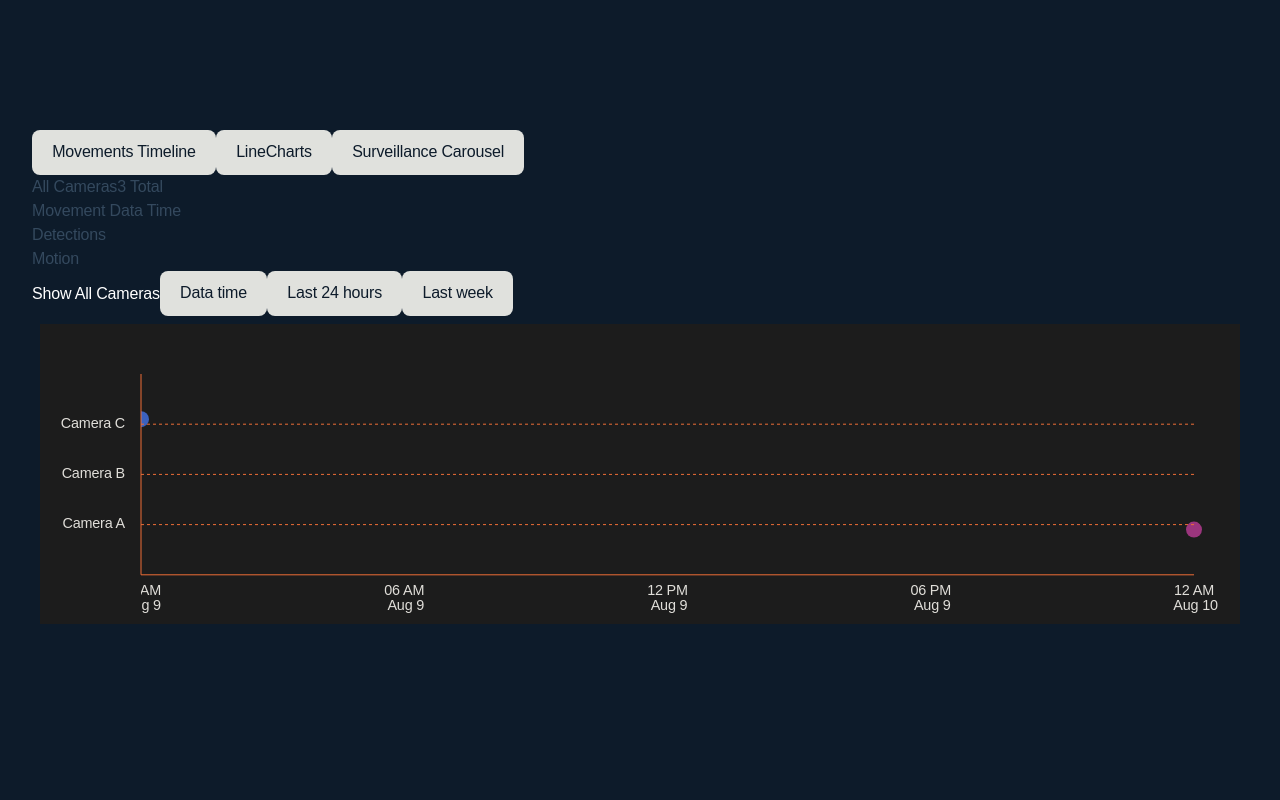
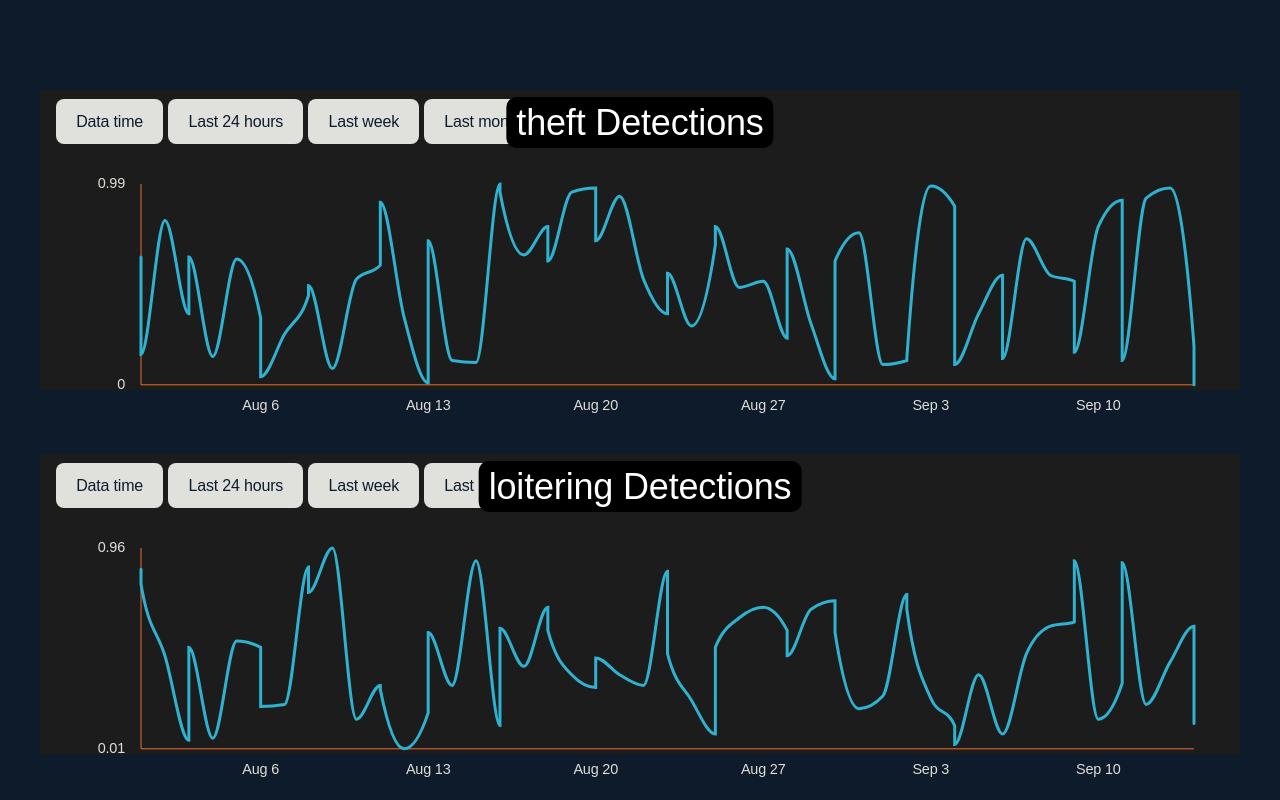
Before and after one commit to teknoir/observatory, a React (Vite) app: page /linecharts in a window 1280 px wide. Shown: the top 800 px of the page. Built offline with nearby package versions, Linux system fonts and the light colour scheme.

Commit message:
feat: add basic layou for dashboard

```diff
--- a/package.json
+++ b/package.json
@@ -15,6 +15,7 @@
     "d3": "^7.8.5",
     "react": "^18.2.0",
     "react-dom": "^18.2.0",
+    "react-router-dom": "^6.16.0",
     "resize-observer-polyfill": "^1.5.1",
     "vite-plugin-singlefile": "^0.13.5"
   },
--- a/src/App.tsx
+++ b/src/App.tsx
@@ -1,158 +1,18 @@
-// @ts-nocheck
-import './App.css'
-import wsConnect from './helpers'
-import Carousel from './components/Carousel'
-import { useEffect, useState } from 'react'
-import { isDev } from './helpers'
-import { LineChart } from './components/LineChart'
-import { MovementsTimeline } from './components/MovementsTimeline'
-import movements from "../datasets/movements.json"
-import movements2 from "../datasets/movements2.json"
-import movements_lines from "../datasets/movements_script.json"
-import temperature from "../datasets/temperature.json"
-import * as d3 from "d3"
-import { SurveillanceCarousel } from './components/SurveillanceCarousel'
+import { BrowserRouter, Routes, Route } from "react-router-dom";
+import Home from "./routes/Home";
+import LineCharts from "./routes/Linecharts";
 
-// MovementsTimelineReact settings
-const timeParser = d3.timeParse("%m/%d/%Y")
-const formatTime = d => new Date(Number(d)).toLocaleDateString("en-US")
-const dateAccessor = d => timeParser(formatTime(d.timestamp))
-const peripheralAccessor = d => d.peripheral
-const countAccessor = d => d.count
-
-const eventAccessor = d => d.event_name;
-const contextAccessor = d => d.context;
-
-const dateTemperatureAccessor = d => timeParser(d.date)
-const temperatureAccessor = d => d.temperature
 
 function App() {
-  const [showComponent, setShowComponent] = useState(1)
-  // WS example
-  // const nodeRedWsURL = "ws://127.0.0.1:1880/ws/multiple-charts"
-  // const initialData = [
-  //   { name: "A", value: 5 },
-  //   { name: "B", value: 10 },
-  //   { name: "C", value: 7 },
-  // ]
-  // const [chartData, setChartData] = useState(initialData)
-  // const loc = window.location
-  // const wsUrl =
-  //   loc.protocol === "https:" ? "wss:" : "ws:"
-  //     + "//" + loc.host + "/ws" + loc.pathname
-  // const data: any = wsConnect(isDev() ? nodeRedWsURL : wsUrl)
-  //
-  // useEffect(() => {
-  //   console.log("WS connected to: ", isDev() ? nodeRedWsURL : wsUrl)
-  // }, [])
-  //
-  // useEffect(() => {
-  //   console.log(data)
-  // }, [data])
-  //
-  // function addDataPoint() {
-  //   const newDataPoint = {
-  //     name: "newName" + Math.random() * 100,
-  //     value: Math.ceil(Math.random() * 100)
-  //   }
-  //   setChartData([...chartData, newDataPoint])
-  // }
-
-  const dataByEvent = Array.from(d3.group(movements_lines, eventAccessor), ([key, value]) => ({ event_name: key, data: value }));
-
-  {/*
-  const dataByEvent = Array.from(d3.group(movements, eventAccessor), ([event_name, eventData]) => ({
-    event_name,
-    dataByContext: Array.from(d3.group(eventData, contextAccessor), ([context, contextData]) => ({
-      context,
-      data: contextData,
-    })),
-  }));
-   */}
 
   return (
-    <>
-      <nav className="w-[100%] flex justify-around absolute top-5">
-        <button onClick={() => setShowComponent(1)}>Movements Timeline</button>
-        <button onClick={() => setShowComponent(2)}>LineCharts</button>
-        <button onClick={() => setShowComponent(3)}>Surveillance Carousel</button>
-      </nav>
+    <BrowserRouter>
+      <Routes>
+        <Route path="/" element={<Home />} />
+        <Route path="/linecharts" element={<LineCharts />} />
+      </Routes>
+    </BrowserRouter>
+  );
+};
 
-      {
-        showComponent === 1 &&
-
-        <MovementsTimeline
-          data={movements}
-          xAccessor={dateAccessor}
-          yAccessor={peripheralAccessor}
-        />
-      }
-
-      {
-        showComponent === 2 && dataByEvent.map(eventData => (
-          <div key={eventData.event_name} style={{ position: 'relative', marginTop: '4em' }}>
-            <LineChart
-              data={eventData.data}
-              xAccessor={dateAccessor}
-              yAccessor={countAccessor}
-            //colorAccessor= {contextAccessor}
-            />
-            <center>
-              <h1 style={{ marginTop: '0', position: 'absolute', top: '0', left: '50%', transform: 'translateX(-50%)' }}>
-                <span className="line-chart-title">
-                  {eventData.event_name} Detections
-                </span>
-              </h1>
-            </center>
-          </div>
-        ))}
-
-      {
-        showComponent === 3 &&
-        <SurveillanceCarousel
-          mode="general"
-        />
-      }
-
-      {/* <LineChart */}
-      {/*   data={temperature} */}
-      {/*   xAccessor={dateTemperatureAccessor} */}
-      {/*   yAccessor={temperatureAccessor} */}
-      {/* /> */}
-      {/**/}
-      {/* <LineChart */}
-      {/*   data={movements} */}
-      {/*   xAccessor={dateAccessor} */}
-      {/*   yAccessor={countAccessor} */}
-      {/* /> */}
-
-
-      {/*
-      <MovementsTimeline
-        data={movements}
-        xAccessor={dateAccessor}
-        yAccessor={peripheralAccessor}
-      />
-      */}
-
-      {/* <MovementsTimeline */}
-      {/*   data={movements} */}
-      {/*   xAccessor={dateAccessor} */}
-      {/*   yAccessor={peripheralAccessor} */}
-      {/* /> */}
-
-      {/* WS Examples */}
-      {/* <LineChart data={chartData} /> */}
-      {/* <Button2 onClick={() => console.log("asdf")} label="hey!" /> */}
-      {/* <LineChart data={data["ch1"]} /> */}
-      {/* <LineChart data={data["ch2"]} /> */}
-      {/* <LineChart data={data["ch3"]} /> */}
-      {/* <button onClick={addDataPoint}>Add Data Point</button> */}
-      {/* <LineChartExample /> */}
-      {/* <Carousel /> */}
-
-    </>
-  )
-}
-
-export default App
+export default App;
--- /dev/null
+++ b/src/components/ChartUtilities/accessors.ts
@@ -0,0 +1,16 @@
+// D3 accessors
+
+import * as d3 from "d3"
+
+// Movements Timeline Accessors
+export const timeParser = d3.timeParse("%m/%d/%Y")
+export const formatTime = d => new Date(Number(d)).toLocaleDateString("en-US")
+export const dateAccessor = d => timeParser(formatTime(d.timestamp))
+export const peripheralAccessor = d => d.peripheral
+export const countAccessor = d => d.count
+
+export const eventAccessor = d => d.event_name;
+export const contextAccessor = d => d.context;
+
+export const dateTemperatureAccessor = d => timeParser(d.date)
+export const temperatureAccessor = d => d.temperature
--- a/src/components/SurveillanceCarousel.tsx
+++ b/src/components/SurveillanceCarousel.tsx
@@ -79,7 +79,7 @@ function SurveillanceCarouselGeneral({ imagesSrc, mainImage, setMainImage }: Sur
   }, [mainImage])
 
   return (
-    <section className="grid grid-cols-3 max-h-[100%] w-full h-[500px]">
+    <section className="grid grid-cols-2 max-h-[100%] w-full h-[500px]">
       <img
         src={imagesSrc[mainImage]}
         className="w-full"
--- /dev/null
+++ b/src/routes/Home.tsx
@@ -0,0 +1,34 @@
+// @ts-nocheck
+import { useEffect, useState } from 'react'
+import '../App.css'
+import { MovementsTimeline } from '../components/MovementsTimeline'
+import { SurveillanceCarousel } from '../components/SurveillanceCarousel'
+import movements from "../../datasets/movements.json"
+import { dateAccessor, peripheralAccessor } from '../components/ChartUtilities/accessors'
+
+function Home() {
+  return (
+    <main>
+      <div className="grid grid-cols-3 gap-6 m-6">
+        <div className="col-span-2">
+          <SurveillanceCarousel
+            mode="general"
+          />
+        </div>
+        <div className="w-full bg-black col-span-1"></div>
+      </div>
+      <div className="grid grid-cols-3 gap-6 m-6">
+        <div className="col-span-2">
+          <MovementsTimeline
+            data={movements}
+            xAccessor={dateAccessor}
+            yAccessor={peripheralAccessor}
+          />
+        </div>
+        <div className="w-full bg-black col-span-1"></div>
+      </div>
+    </main>
+  )
+}
+
+export default Home
--- /dev/null
+++ b/src/routes/Linecharts.tsx
@@ -0,0 +1,32 @@
+import * as d3 from "d3"
+import movements_lines from "../../datasets/movements_script.json"
+import { dateAccessor, countAccessor, eventAccessor } from '../components/ChartUtilities/accessors'
+import { LineChart } from "../components/LineChart";
+
+function LineCharts() {
+  const dataByEvent = Array.from(d3.group(movements_lines, eventAccessor), ([key, value]) => ({ event_name: key, data: value }));
+  return (
+    <section>
+      {
+        dataByEvent.map(eventData => (
+          <div key={eventData.event_name} style={{ position: 'relative', marginTop: '4em' }}>
+            <LineChart
+              data={eventData.data}
+              xAccessor={dateAccessor}
+              yAccessor={countAccessor}
+            />
+            <center>
+              <h1 style={{ marginTop: '0', position: 'absolute', top: '0', left: '50%', transform: 'translateX(-50%)' }}>
+                <span className="line-chart-title">
+                  {eventData.event_name} Detections
+                </span>
+              </h1>
+            </center>
+          </div >
+        ))
+      }
+    </section>
+  )
+}
+
+export default LineCharts
```
Also changed, not shown: src/services/index.ts (added, +45 -0 lines), 1 other file (tests, documents, lock files or other folders).
